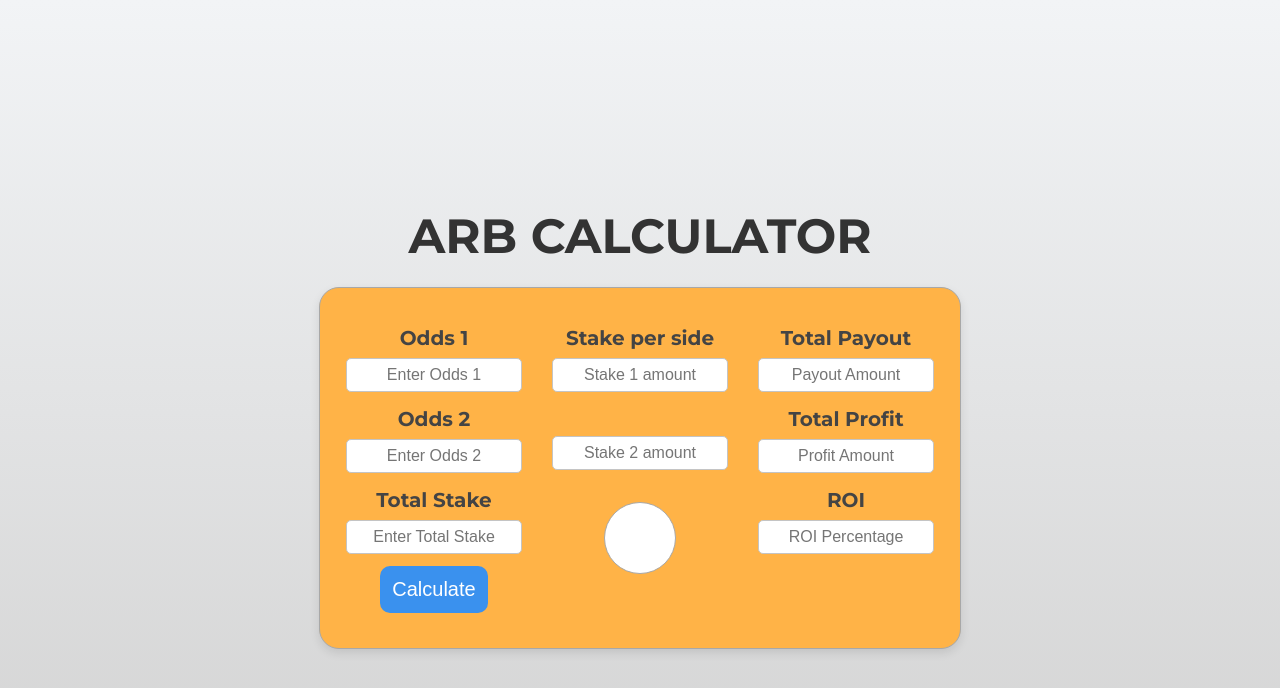
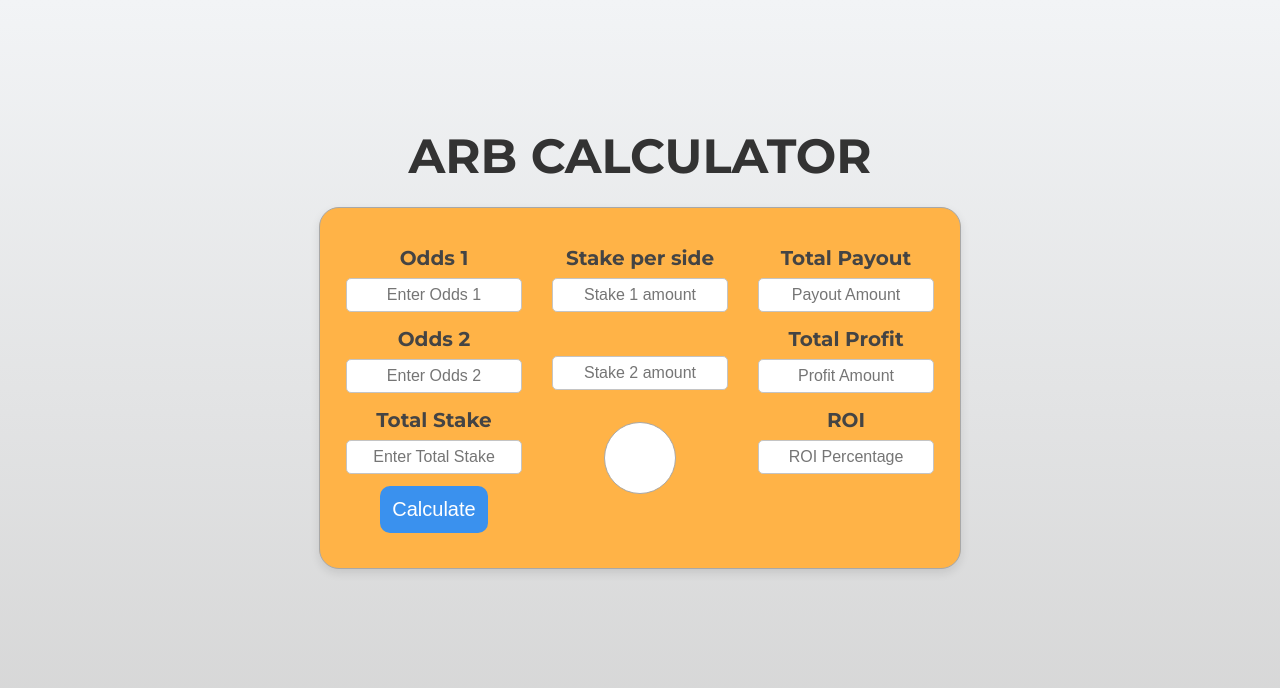
Before and after one commit to lukereed1/arb-calculator, a plain HTML site: page index.html in a window 1280 px wide. Drawn offline with Linux system fonts and the light colour scheme.

Commit message:
Changed margin top of h1

```diff
--- a/styles.css
+++ b/styles.css
@@ -11,7 +11,7 @@ body {
 
 h1 {
 	font-size: 3rem;
-	margin-top: 200px;
+	margin-top: 15vh;
 	margin-bottom: 15px;
 	color: #333;
 }
```
